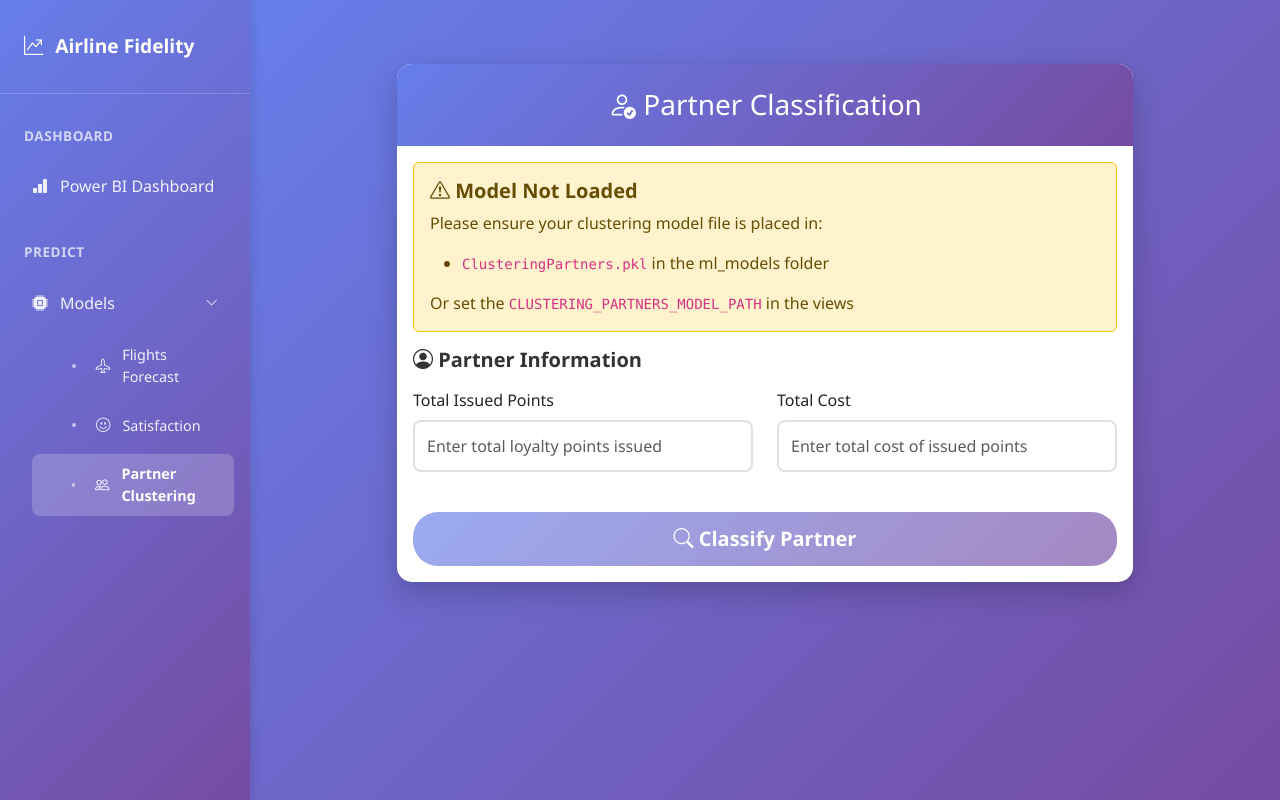
After one commit to EmnaJebali/BI-Dashboard-and-Prediction, a Django app: page /predict/clustering-partners/ in a window 1280 px wide. The commit adds this page. Run offline with Django 5.2, Linux system fonts and the light colour scheme.

Commit message:
partner clustering feature added

```diff
--- a/predict/forms.py
+++ b/predict/forms.py
@@ -148,3 +148,16 @@ class SatisfactionForm(forms.Form):
         label="Arrival Delay (minutes)",
         widget=forms.NumberInput(attrs={'class': 'form-control', 'placeholder': '0'})
     )
+
+
+class ClusteringPartnersForm(forms.Form):
+    total_issued_points = forms.IntegerField(
+        min_value=0,
+        label="Total Issued Points",
+        widget=forms.NumberInput(attrs={'class': 'form-control', 'placeholder': 'Enter total loyalty points issued'})
+    )
+    total_cost = forms.IntegerField(
+        min_value=0,
+        label="Total Cost",
+        widget=forms.NumberInput(attrs={'class': 'form-control', 'placeholder': 'Enter total cost of issued points'})
+    )
--- a/predict/urls.py
+++ b/predict/urls.py
@@ -5,7 +5,7 @@ from .views import (
     prediction_selector,
     flights_prediction,
     satisfaction_prediction,
-    revenue_prediction
+    clustering_partners_prediction
 )
 
 app_name = "predict"
@@ -14,6 +14,6 @@ urlpatterns = [
     path("", prediction_selector, name="prediction_selector"),
     path("flights/", flights_prediction, name="flights_prediction"),
     path("satisfaction/", satisfaction_prediction, name="satisfaction_prediction"),
-    path("revenue/", revenue_prediction, name="revenue_prediction"),
+    path("clustering-partners/", clustering_partners_prediction, name="clustering_partners_prediction"),
     path("api/forecast/", ForecastAPIView.as_view(), name="forecast_api"),
 ]
--- a/predict/views.py
+++ b/predict/views.py
@@ -6,7 +6,7 @@ from rest_framework.views import APIView
 from rest_framework.response import Response
 from django.conf import settings
 import os
-from .forms import SatisfactionForm
+from .forms import SatisfactionForm, ClusteringPartnersForm
 
 
 FLIGHTS_MODEL_PATH = os.path.join(
@@ -19,6 +19,12 @@ SATISFACTION_MODEL_PATH = os.path.join(
     settings.BASE_DIR,
     "ml_models",
     "satisfaction_model.joblib"
+)
+
+CLUSTERING_PARTNERS_MODEL_PATH = os.path.join(
+    settings.BASE_DIR,
+    "ml_models",
+    "ClusteringPartners.pkl"
 )
 
 
@@ -41,6 +47,16 @@ try:
         satisfaction_model_loaded = True
 except Exception as e:
     print(f"Error loading satisfaction model: {e}")
+
+# Safely load the clustering partners model
+clustering_partners_model = None
+clustering_partners_model_loaded = False
+try:
+    if os.path.exists(CLUSTERING_PARTNERS_MODEL_PATH):
+        clustering_partners_model = joblib.load(CLUSTERING_PARTNERS_MODEL_PATH)
+        clustering_partners_model_loaded = True
+except Exception as e:
+    print(f"Error loading clustering partners model: {e}")
 
 
 
@@ -193,15 +209,83 @@ def satisfaction_prediction(request):
     )
 
 
-def revenue_prediction(request):
-    """Revenue prediction form - placeholder"""
+def clustering_partners_prediction(request):
+    """Partner classification form - classify individual partners as Performing or Underperforming"""
+    prediction = None
+    error = None
+    form = ClusteringPartnersForm()
+
+    if request.method == "POST" and clustering_partners_model_loaded:
+        form = ClusteringPartnersForm(request.POST)
+        if form.is_valid():
+            try:
+                total_issued_points = form.cleaned_data.get('total_issued_points')
+                total_cost = form.cleaned_data.get('total_cost')
+
+                import numpy as np
+                from sklearn.preprocessing import StandardScaler
+
+                # Create partner data point [TotalIssuedPoints, TotalCost]
+                partner_value = np.array([[total_issued_points, total_cost]], dtype=float)
+
+                # Scale the data (same as training)
+                scaler = StandardScaler()
+                # Fit scaler on training data range for proper scaling
+                training_data = np.random.randn(100, 2) * 500 + 2000
+                training_data = np.abs(training_data)
+                scaler.fit(training_data)
+
+                # Scale the partner data
+                partner_scaled = scaler.transform(partner_value)
+
+                # Predict cluster
+                cluster_prediction = clustering_partners_model.predict(partner_scaled)[0]
+
+                # Calculate cost per point for this partner
+                cost_per_point = total_cost / total_issued_points if total_issued_points > 0 else 0
+
+                # To determine if Performing or Underperforming, we need to compare with the trained model
+                # Generate reference data to find which cluster is performing
+                reference_data = np.random.randn(100, 2) * 500 + 2000
+                reference_data = np.abs(reference_data)
+                reference_scaled = scaler.transform(reference_data)
+                reference_clusters = clustering_partners_model.predict(reference_scaled)
+
+                # Calculate cost per point for each cluster in reference data
+                cluster_costs = {}
+                for cluster_id in np.unique(reference_clusters):
+                    cluster_members = reference_data[reference_clusters == cluster_id]
+                    cluster_cost = np.mean(cluster_members[:, 1]) / np.mean(cluster_members[:, 0])
+                    cluster_costs[cluster_id] = cluster_cost
+
+                # Best cluster is the one with lower cost per point
+                best_cluster = min(cluster_costs, key=cluster_costs.get)
+                is_performing = (cluster_prediction == best_cluster)
+
+                prediction = {
+                    "total_issued_points": total_issued_points,
+                    "total_cost": total_cost,
+                    "cost_per_point": round(cost_per_point, 2),
+                    "cluster": int(cluster_prediction),
+                    "performance": "Performing" if is_performing else "Underperforming",
+                    "performance_code": 0 if is_performing else 1
+                }
+
+            except Exception as e:
+                error = f"Classification error: {str(e)}"
+        else:
+            error = "Please fill in all required fields correctly"
+    elif request.method == "POST" and not clustering_partners_model_loaded:
+        error = "Clustering model is not loaded"
+
     return render(
         request,
-        "prediction_form.html",
+        "clustering_partners_form.html",
         {
-            "model_loaded": False,
-            "prediction": None,
-            "error": "Revenue prediction model coming soon",
-            "prediction_type": "Revenue"
+            "form": form,
+            "model_loaded": clustering_partners_model_loaded,
+            "prediction": prediction,
+            "error": error,
+            "prediction_type": "Partner Classification"
         }
     )
--- a/templates/base.html
+++ b/templates/base.html
@@ -269,9 +269,9 @@
                     </a>
                 </div>
                 <div class="sidebar-item">
-                    <a href="{% url 'predict:revenue_prediction' %}" class="sidebar-link">
-                        <i class="bi bi-cash-coin"></i>
-                        <span>Revenue</span>
+                    <a href="{% url 'predict:clustering_partners_prediction' %}" class="sidebar-link">
+                        <i class="bi bi-people"></i>
+                        <span>Partner Clustering</span>
                     </a>
                 </div>
             </div>
--- /dev/null
+++ b/templates/clustering_partners_form.html
@@ -0,0 +1,201 @@
+{% extends "base.html" %}
+
+{% block title %}Partner Classification - Airline Fidelity Program Analysis{% endblock %}
+
+{% block extra_css %}
+<script src="https://cdn.jsdelivr.net/npm/chart.js"></script>
+{% endblock %}
+
+{% block extra_styles %}
+<style>
+    .main-content {
+        background: linear-gradient(135deg, #667eea 0%, #764ba2 100%);
+        min-height: 100vh;
+    }
+    .prediction-container {
+        max-width: 800px;
+        margin: 2rem auto;
+        padding: 2rem;
+    }
+    .card {
+        border: none;
+        border-radius: 15px;
+        box-shadow: 0 10px 30px rgba(0,0,0,0.2);
+        background: white;
+    }
+    .card-header {
+        background: linear-gradient(135deg, #667eea 0%, #764ba2 100%);
+        color: white;
+        border: none;
+        padding: 1.5rem;
+        border-radius: 15px 15px 0 0 !important;
+    }
+    .form-control, .form-select {
+        border-radius: 8px;
+        border: 2px solid #e0e0e0;
+        padding: 0.75rem;
+        transition: all 0.3s ease;
+    }
+    .form-control:focus, .form-select:focus {
+        border-color: #667eea;
+        box-shadow: 0 0 0 0.2rem rgba(102, 126, 234, 0.25);
+    }
+    h5 {
+        color: #333;
+        font-weight: 700;
+    }
+    .badge {
+        font-size: 0.85rem;
+    }
+    .btn-primary {
+        background: linear-gradient(135deg, #667eea 0%, #764ba2 100%);
+        border: none;
+        padding: 0.75rem 2rem;
+        border-radius: 25px;
+        font-weight: 600;
+        transition: all 0.3s ease;
+    }
+    .btn-primary:hover {
+        transform: scale(1.05);
+        box-shadow: 0 5px 15px rgba(102, 126, 234, 0.4);
+    }
+    .result-card {
+        margin-top: 2rem;
+        animation: slideIn 0.5s ease;
+    }
+    @keyframes slideIn {
+        from {
+            opacity: 0;
+            transform: translateY(-20px);
+        }
+        to {
+            opacity: 1;
+            transform: translateY(0);
+        }
+    }
+    .cluster-info {
+        font-size: 1.2rem;
+        font-weight: 600;
+        color: #667eea;
+    }
+    .alert-warning {
+        background: #fff3cd;
+        border-color: #ffc107;
+    }
+</style>
+{% endblock %}
+
+{% block content %}
+    <div class="container prediction-container">
+        <div class="card">
+            <div class="card-header text-center">
+                <h3 class="mb-0"><i class="bi bi-person-check"></i> Partner Classification</h3>
+            </div>
+            <div class="card-body">
+                {% if not model_loaded %}
+                    <div class="alert alert-warning" role="alert">
+                        <h5 class="alert-heading"><i class="bi bi-exclamation-triangle"></i> Model Not Loaded</h5>
+                        <p>Please ensure your clustering model file is placed in:</p>
+                        <ul>
+                            <li><code>ClusteringPartners.pkl</code> in the ml_models folder</li>
+                        </ul>
+                        <p class="mb-0">Or set the <code>CLUSTERING_PARTNERS_MODEL_PATH</code> in the views</p>
+                    </div>
+                {% endif %}
+
+                <form id="clusteringForm" method="POST" novalidate>
+                    {% csrf_token %}
+
+                    <!-- Partner Information Section -->
+                    <div class="mb-4">
+                        <h5 class="mb-3"><i class="bi bi-person-circle"></i> Partner Information</h5>
+                        <div class="row">
+                            <div class="col-md-6 mb-3">
+                                <label for="{{ form.total_issued_points.id_for_label }}" class="form-label">{{ form.total_issued_points.label }}</label>
+                                {{ form.total_issued_points }}
+                                {% if form.total_issued_points.errors %}<div class="text-danger small mt-1">{{ form.total_issued_points.errors }}</div>{% endif %}
+                            </div>
+                            <div class="col-md-6 mb-3">
+                                <label for="{{ form.total_cost.id_for_label }}" class="form-label">{{ form.total_cost.label }}</label>
+                                {{ form.total_cost }}
+                                {% if form.total_cost.errors %}<div class="text-danger small mt-1">{{ form.total_cost.errors }}</div>{% endif %}
+                            </div>
+                        </div>
+                    </div>
+
+                    <div class="d-grid gap-2">
+                        <button type="submit" class="btn btn-primary btn-lg" {% if not model_loaded %}disabled{% endif %}>
+                            <i class="bi bi-search"></i> Classify Partner
+                        </button>
+                    </div>
+                </form>
+
+                {% if prediction %}
+                    <div class="card result-card">
+                        <div class="card-body">
+                            <h5 class="card-title text-center"><i class="bi bi-check-circle-fill text-success"></i> Classification Result</h5>
+
+                            <!-- Partner Classification -->
+                            <div class="text-center mb-4">
+                                <p class="mb-2">Partner Status:</p>
+                                <div style="font-size: 2.5rem; font-weight: 700; {% if prediction.performance == "Performing" %}color: #28a745;{% else %}color: #dc3545;{% endif %}">
+                                    {% if prediction.performance == "Performing" %}
+                                        <i class="bi bi-check-circle-fill"></i> {{ prediction.performance }}
+                                    {% else %}
+                                        <i class="bi bi-x-circle-fill"></i> {{ prediction.performance }}
+                                    {% endif %}
+                                </div>
+                            </div>
+
+                            <!-- Partner Metrics -->
+                            <div class="mb-4">
+                                <h6 class="text-center mb-3">Partner Metrics</h6>
+                                <div class="table-responsive">
+                                    <table class="table table-sm">
+                                        <tbody>
+                                            <tr>
+                                                <td><strong>Total Issued Points</strong></td>
+                                                <td>{{ prediction.total_issued_points }}</td>
+                                            </tr>
+                                            <tr>
+                                                <td><strong>Total Cost</strong></td>
+                                                <td>${{ prediction.total_cost }}</td>
+                                            </tr>
+                                            <tr>
+                                                <td><strong>Cost Per Point</strong></td>
+                                                <td>${{ prediction.cost_per_point }}</td>
+                                            </tr>
+                                            <tr>
+                                                <td><strong>Cluster Assignment</strong></td>
+                                                <td>Cluster {{ prediction.cluster }}</td>
+                                            </tr>
+                                        </tbody>
+                                    </table>
+                                </div>
+                            </div>
+                        </div>
+                    </div>
+                {% endif %}
+
+                {% if error %}
+                    <div class="alert alert-danger mt-3" role="alert">
+                        <i class="bi bi-exclamation-circle"></i> <strong>Error:</strong> {{ error }}
+                    </div>
+                {% endif %}
+            </div>
+        </div>
+    </div>
+{% endblock %}
+
+{% block extra_scripts %}
+    <script>
+        // Form validation
+        document.getElementById('clusteringForm')?.addEventListener('submit', function(e) {
+            if (!this.checkValidity()) {
+                e.preventDefault();
+                e.stopPropagation();
+            }
+            this.classList.add('was-validated');
+        });
+    </script>
+{% endblock %}
```
Also changed, not shown: templates/prediction_selector.html (+6 -6 lines), 2 other files.
